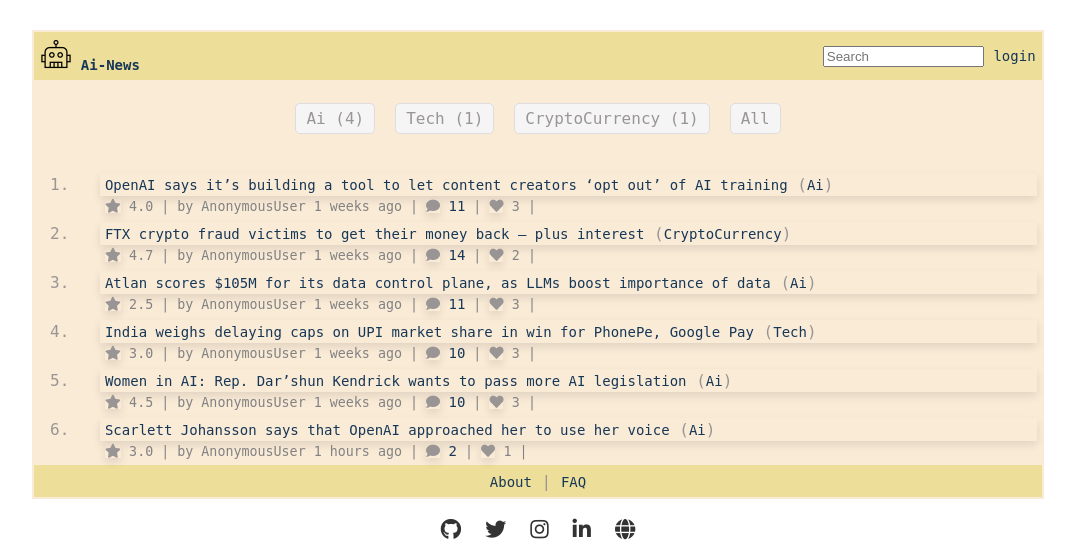
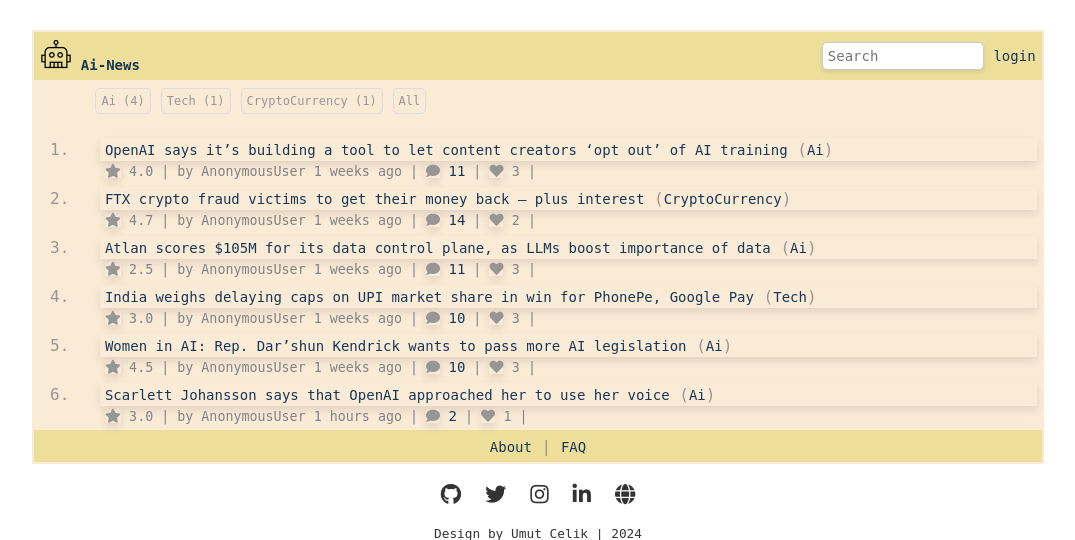
Before and after one commit to palamut62/hackersnewsProject, a Django app: page / in a window 1280 px wide. Shown: the top 540 px of the page, without its empty margins (102-1177 px from the left). Run offline with Django 5.2, Linux system fonts and the light colour scheme; data comes from the database, SQL or seed files in the repository.

Commit message:
feat:Edit search box

```diff
--- a/templates/home.html
+++ b/templates/home.html
@@ -6,17 +6,18 @@
     <style>
         .category-list {
             display: flex;
-            justify-content: center;
-            margin: 20px 0;
+            justify-content: left;
+            margin: 5px 5px 5px 55px;
+
         }
 
         .category-item {
-            margin: 0 10px;
+            margin: 0 5px;
             cursor: pointer;
-            padding: 5px 10px;
+            padding: 5px 5px;
             border: 1px solid #ddd;
             border-radius: 5px;
-            background-color: #f5f5f5;
+            font-size: 12px;
         }
 
         .category-item:hover {
@@ -116,6 +117,23 @@
         .news-row {
             border-bottom: 1px solid #e0e0e0;
         }
+
+        #search {
+            font-family: Inconsolata, monospace; /* Yazı tipi */
+            width: 150px; /* Genişlik */
+            padding: 5px; /* İç boşluk */
+            border: 1px solid #ccc; /* Kenarlık */
+            border-radius: 5px; /* Kenar yuvarlama */
+            font-size: 14px; /* Yazı tipi boyutu */
+            box-shadow: 0 2px 4px rgba(0, 0, 0, 0.1); /* Gölge */
+            outline: none; /* Tıklanınca mavi kenarlığı kaldırma */
+        }
+
+        #search:focus {
+            border-color: #007BFF; /* Tıklanınca kenarlık rengi */
+            box-shadow: 0 2px 4px rgba(0, 123, 255, 0.25); /* Tıklanınca gölge rengi */
+        }
+
     </style>
 {% endblock %}
 {% block content %}
@@ -135,8 +153,10 @@
                         </div>
                         <div class="search-login">
                             <form method="get" action="search" style="display: inline;">
-                                <input type="text" id="search" name="q" value="" size="17" autocorrect="off" spellcheck="false"
-                                       autocapitalize="off" autocomplete="off" placeholder="Search" onkeyup="searchNews()">
+                                <input type="text" id="search" name="q" value="" size="17" autocorrect="off"
+                                       spellcheck="false"
+                                       autocapitalize="off" autocomplete="off" placeholder="Search"
+                                       onkeyup="searchNews()">
                             </form>
                             {% if user.is_authenticated %}
                                 <a href="{% url 'profile' %}"
@@ -185,7 +205,8 @@
                                 </td>
                                 <td class="title-cell">
                                     <a href="{{ new.link }}" target="_blank">{{ new.short_description }}</a>
-                                    <span class="sitebit comhead">(<a href="{{ new.link }}">{{ new.category }}</a>)</span>
+                                    <span class="sitebit comhead">(<a
+                                            href="{{ new.link }}">{{ new.category }}</a>)</span>
                                 </td>
                             </tr>
                             <tr>
@@ -270,7 +291,7 @@
     <script>
         function filterNews(category) {
             var rows = document.querySelectorAll('.news-row');
-            rows.forEach(function(row) {
+            rows.forEach(function (row) {
                 if (category === 'all' || row.getAttribute('data-category') === category) {
                     row.style.display = '';
                 } else {
@@ -285,7 +306,7 @@
             filter = input.value.toLowerCase();
             rows = document.querySelectorAll('.news-row');
 
-            rows.forEach(function(row) {
+            rows.forEach(function (row) {
                 title = row.querySelector('.title-cell').textContent || row.querySelector('.title-cell').innerText;
                 if (title.toLowerCase().indexOf(filter) > -1) {
                     row.style.display = '';
```
